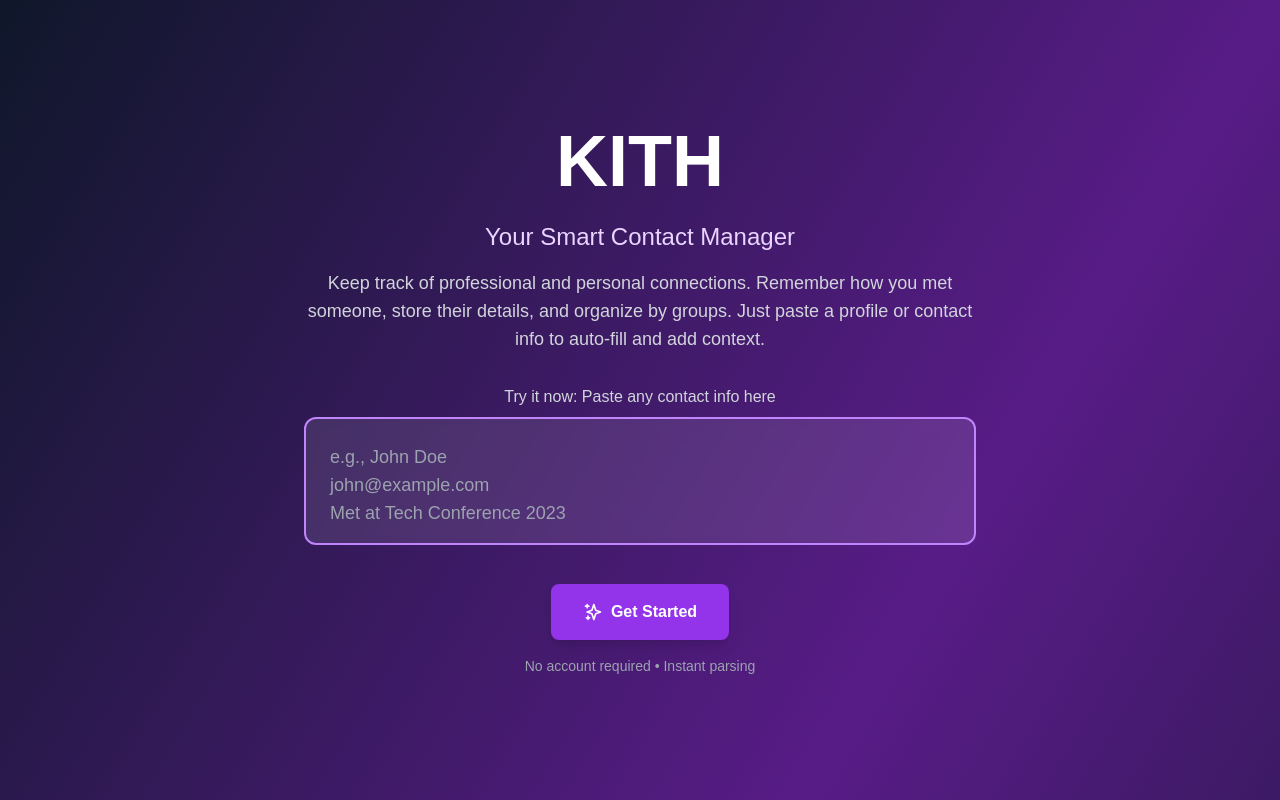
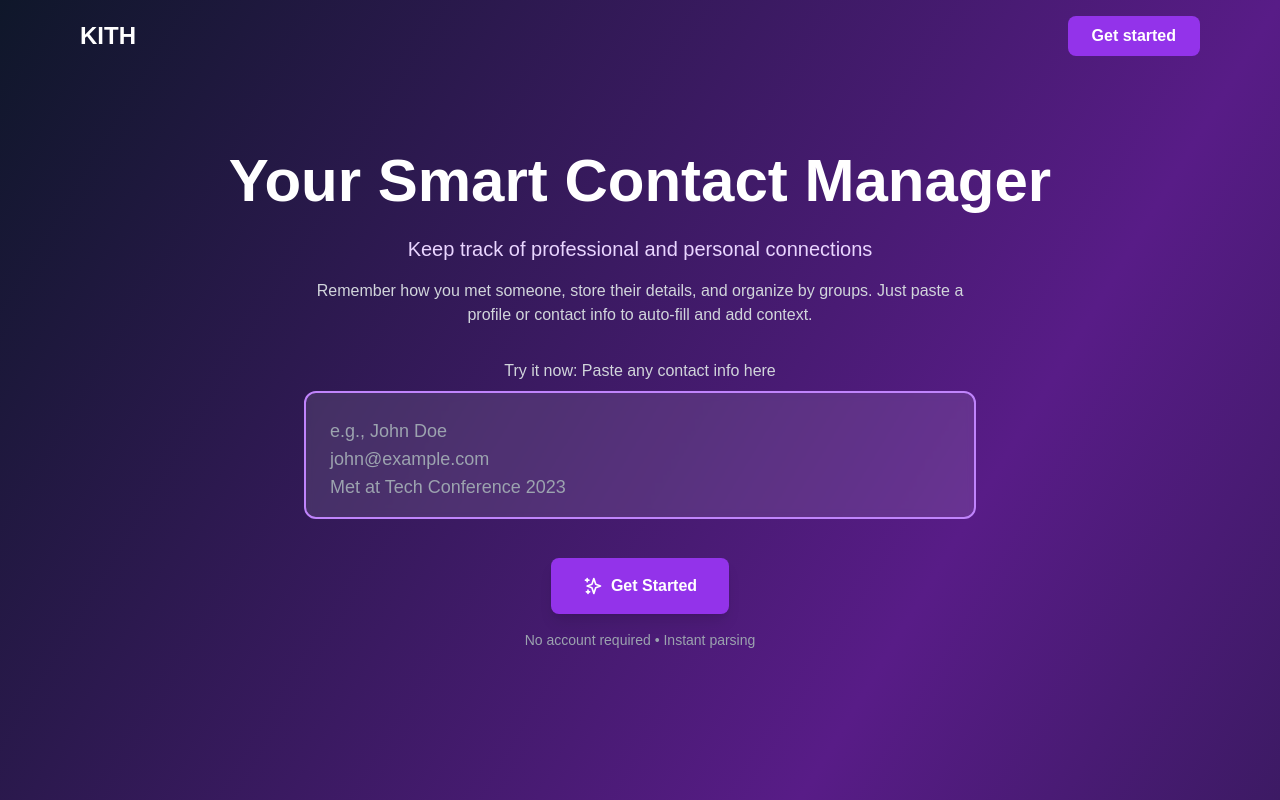
Before and after one commit to Mbiydzenyuy3/contact-manager, a React (Vite) app: page / in a window 1280 px wide. Shown: the top 800 px of the page. Built offline with nearby package versions, Linux system fonts and the light colour scheme; no server answers.

Commit message:
added the back home button on the auth page

```diff
--- a/src/components/Auth.jsx
+++ b/src/components/Auth.jsx
@@ -21,9 +21,12 @@ export default function Auth() {
   };
 
   return (
-    <div className='min-h-screen flex flex-col gap-12 items-center justify-center bg-gray-50 px-4'>
-      <div className='text-center mt-4'>
-        <Link to='/' className='text-sm text-gray-500 hover:text-gray-700'>
+    <div className='min-h-screen relative flex flex-col gap-12 items-center justify-center bg-gray-50 px-4'>
+      <div className='text-center mt-4 absolute top-4 left-4'>
+        <Link
+          to='/'
+          className='text-sm border border-green-900 text-gray-500 hover:text-gray-700'
+        >
           Back to Home
         </Link>
       </div>
--- a/src/pages/Home.jsx
+++ b/src/pages/Home.jsx
@@ -19,18 +19,29 @@ export default function Home() {
   return (
     <>
       <div className='w-full min-h-screen bg-gradient-to-br from-slate-900 via-purple-900 to-slate-900'>
+        <nav className='w-full bg-transparent absolute top-0 left-0 z-10'>
+          <div className='max-w-6xl mx-auto px-4 py-4 flex justify-between items-center'>
+            <div className='text-white font-bold text-2xl'>KITH</div>
+            <Link
+              to='/auth'
+              className='px-6 py-2 bg-purple-600 hover:bg-purple-700 text-white rounded-lg font-semibold transition-colors'
+            >
+              Get started
+            </Link>
+          </div>
+        </nav>
         <section className='flex flex-col items-center justify-center px-4 py-20 min-h-screen'>
           <div className='max-w-4xl mx-auto text-center'>
-            <h1 className='text-5xl md:text-7xl font-bold text-white mb-6'>
-              KITH
+            <h1 className='text-4xl md:text-6xl font-bold text-white mb-6'>
+              Your Smart Contact Manager
             </h1>
-            <p className='text-xl md:text-2xl text-purple-200 mb-4'>
-              Your Smart Contact Manager
+            <p className='text-lg md:text-xl text-purple-200 mb-4'>
+              Keep track of professional and personal connections
             </p>
-            <p className='text-lg text-gray-300 mb-8 max-w-2xl mx-auto'>
-              Keep track of professional and personal connections. Remember how
-              you met someone, store their details, and organize by groups. Just
-              paste a profile or contact info to auto-fill and add context.
+            <p className='text-base text-gray-300 mb-8 max-w-2xl mx-auto'>
+              Remember how you met someone, store their details, and organize by
+              groups. Just paste a profile or contact info to auto-fill and add
+              context.
             </p>
             <div className='mb-8'>
               <label className='block text-gray-300 mb-2 text-center'>
```
